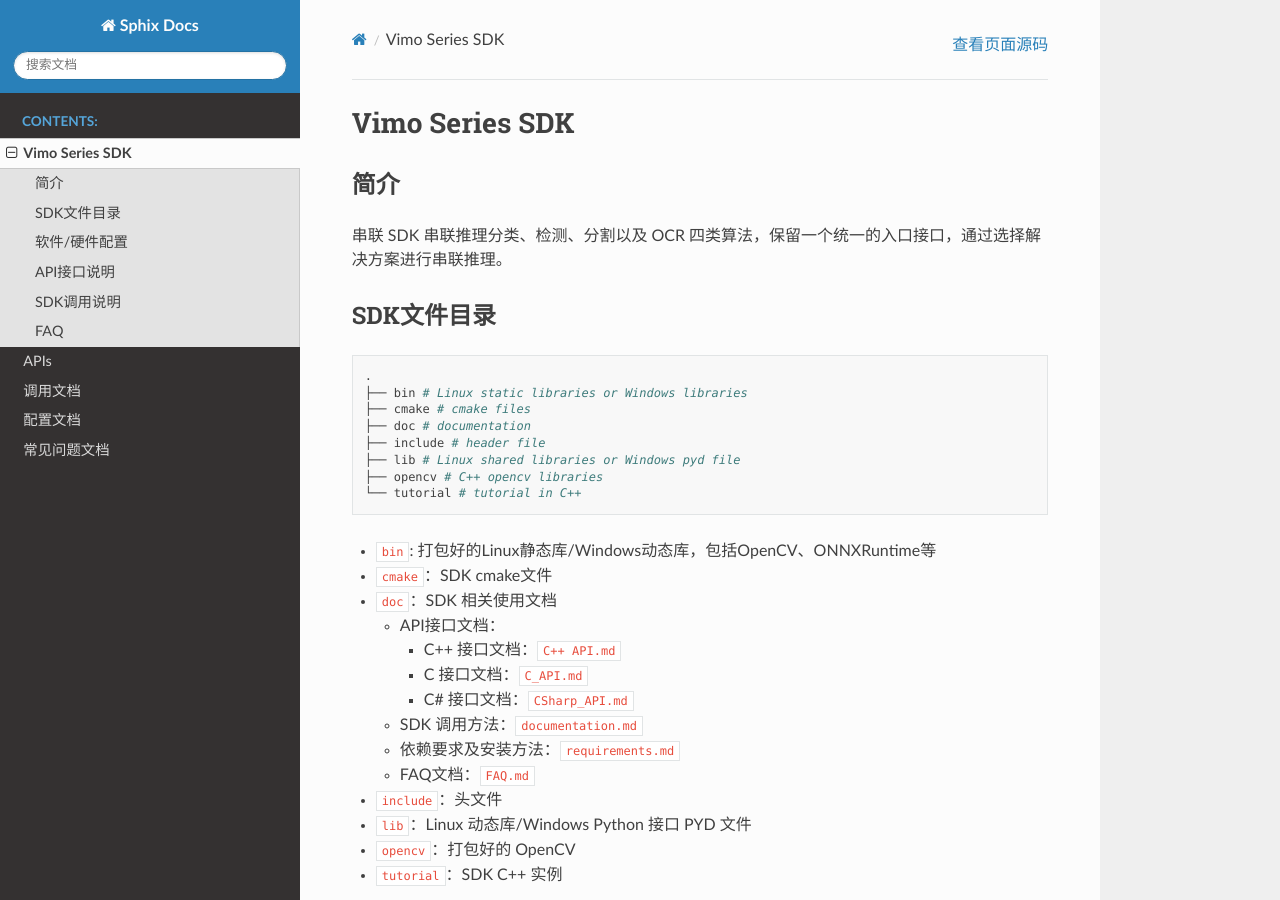
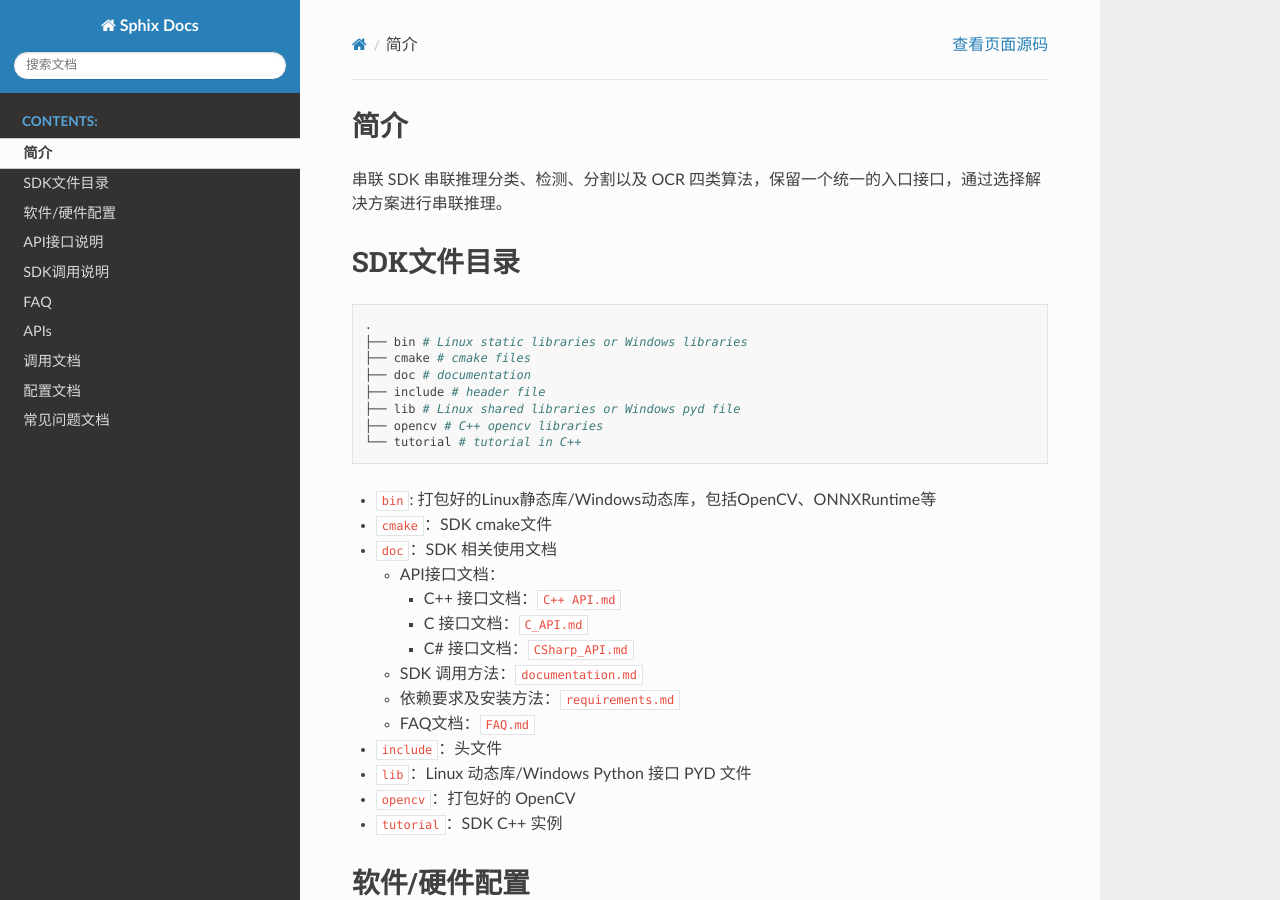
Before and after one commit to FHedy/ViMo-SDK-Help-Demo, a Sphinx documentation site: the page built from source/Readme.md, in a window 1280 px wide and 900 px high. Built offline with Sphinx 7.4.7 and the Read the Docs theme 2.0.0, drawn with Linux system fonts in a browser that asks for light colours.

Commit message:
Update Readme.md

```diff
--- a/source/Readme.md
+++ b/source/Readme.md
@@ -1,5 +1,3 @@
-# Vimo Series SDK
-
 ## 简介
 
 串联 SDK 串联推理分类、检测、分割以及 OCR 四类算法，保留一个统一的入口接口，通过选择解决方案进行串联推理。
```
